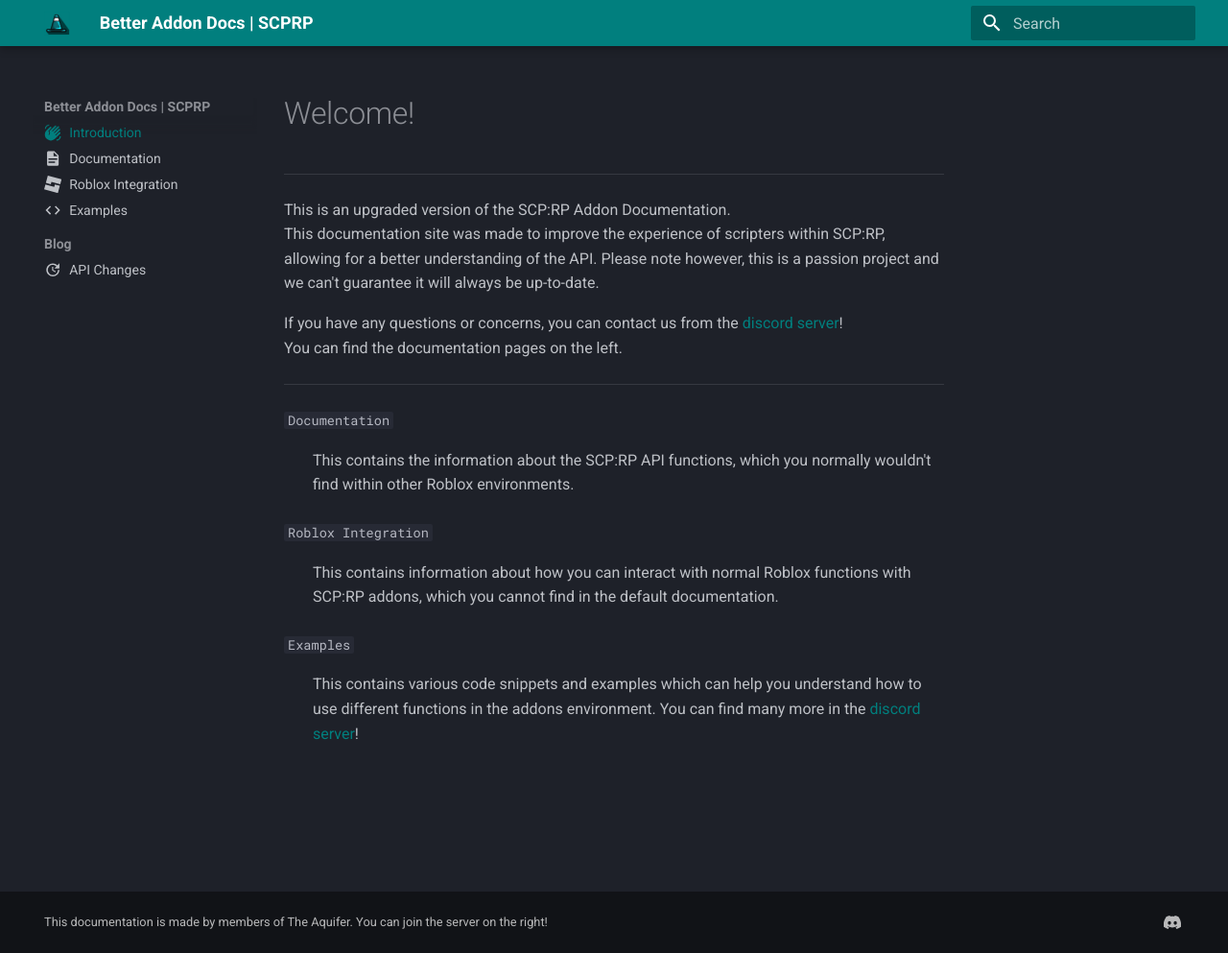
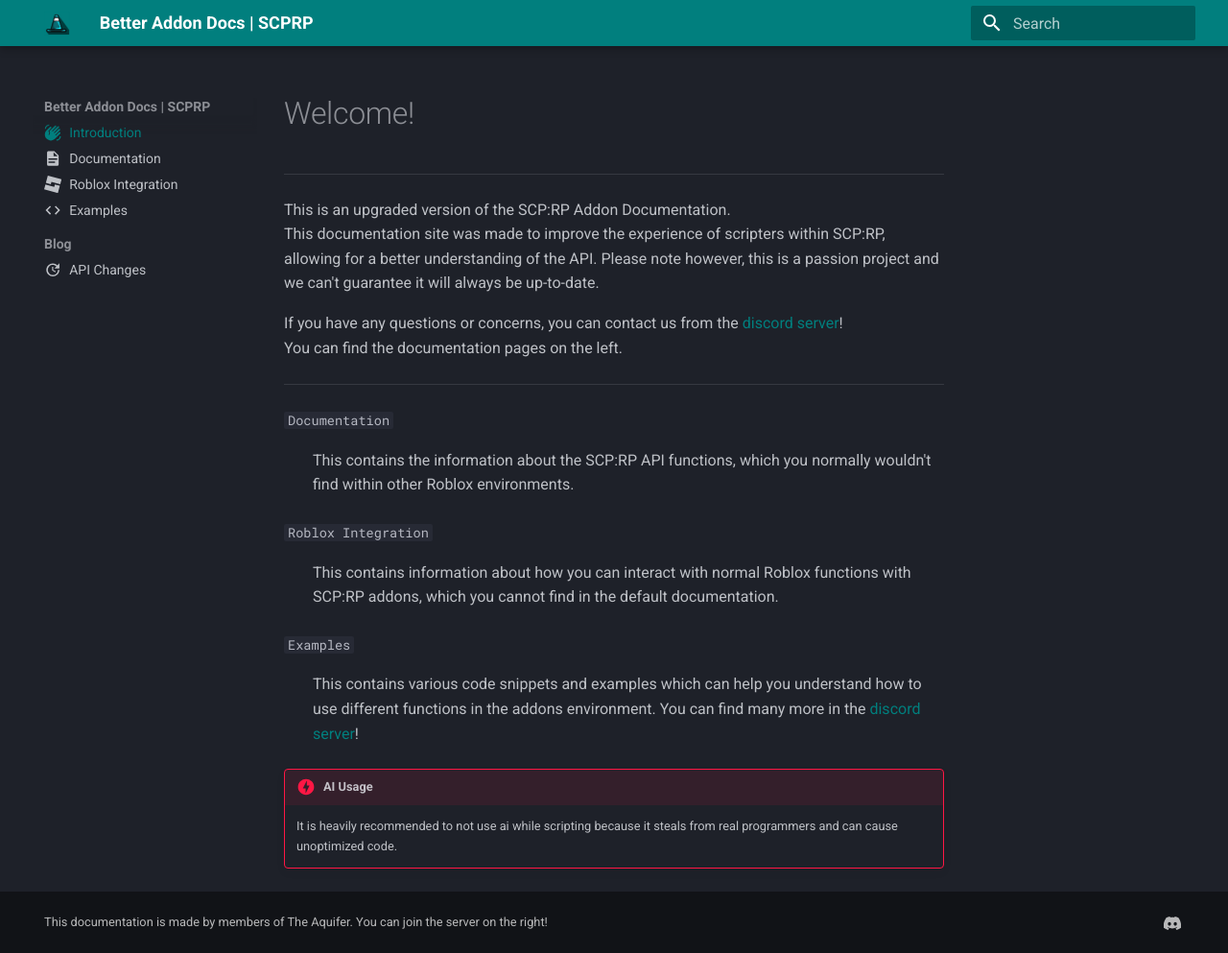
Before and after one commit to cifiuqa/addon-docs, an MkDocs documentation site: the page built from docs/index.md, in a window 1280 px wide and 993 px high. Shown: the whole window at 96% size. Built offline with MkDocs 1.6.1 and Material for MkDocs 9.7.7, drawn with Linux system fonts in a browser that asks for light colours.

Commit message:
NO AI WARNING

```diff
--- a/docs/index.md
+++ b/docs/index.md
@@ -20,3 +20,7 @@
 
 `Examples`
 : This contains various code snippets and examples which can help you understand how to use different functions in the addons environment. You can find many more in the [discord server](https://discord.gg/cjHvAwGQY5)!
+
+!!! danger "AI Usage"
+
+    It is heavily recommended to not use ai while scripting because it steals from real programmers and can cause unoptimized code.
```
